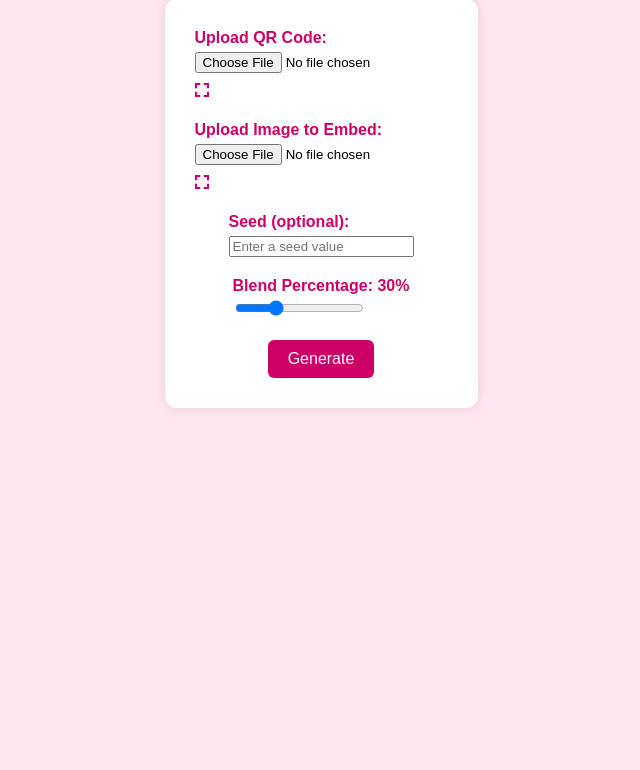
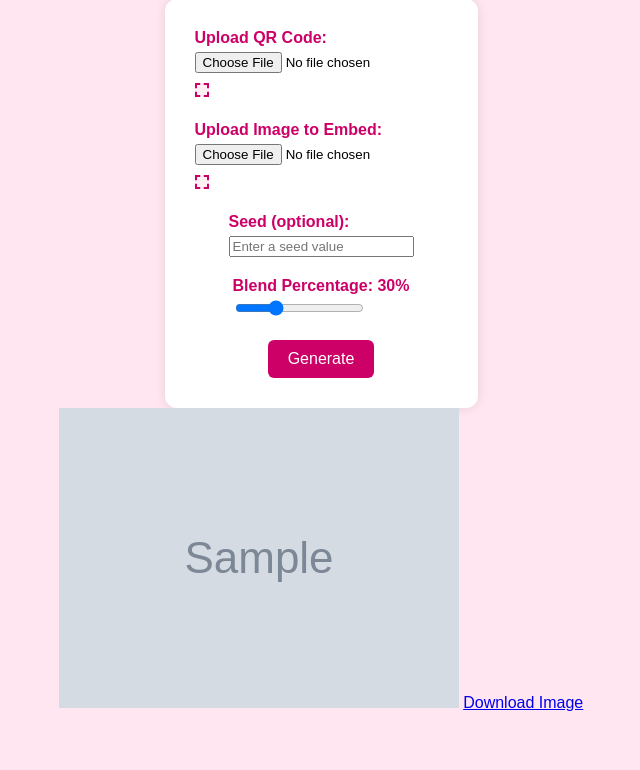
Before and after one commit to VandanaPandey-2000/QREnhancer, a Flask app: template templates/index.html in a window 1280 px wide. Shown: the part 139-909 px from the top of the page, without its empty margins (319-959 px from the left). Before the commit the page ends 547 px from the top, so only its background shows below. Run offline with Flask 3, Linux system fonts and the light colour scheme; the template is opened without the code that fills it: most values are stand-ins (such as "Sample title", 1, 10 or a date in 2020); grey boxes marked "Sample" are stand-in pictures.

Commit message:
Update index.html

```diff
--- a/templates/index.html
+++ b/templates/index.html
@@ -93,12 +93,19 @@
     <button type="submit">Generate</button>
   </form>
 
-   {% if output_image %}
+<!--    {% if output_image %}
       <h2>Generated QR with Embedded Image:</h2>
       <img src="{{ url_for('static', filename=output_image) }}" alt="Embedded QR" style="max-width: 300px; border: 2px solid #cc0066; margin-top: 20px;">
       <br>
       <a href="{{ url_for('static', filename=output_image) }}" download class="download-btn" style="display: inline-block; margin-top: 10px; padding: 10px 20px; background-color: #cc0066; color: white; text-decoration: none; border-radius: 6px;">Download</a>
-    {% endif %}
+    {% endif %} -->
+
+  {% if image_url %}
+    <div class="result-image">
+        <img src="{{ image_url }}" alt="Processed Image">
+        <a href="{{ image_url }}" download>Download Image</a>
+    </div>
+  {% endif %}
 
   <script>
     function previewImage(input, previewId) {
```
